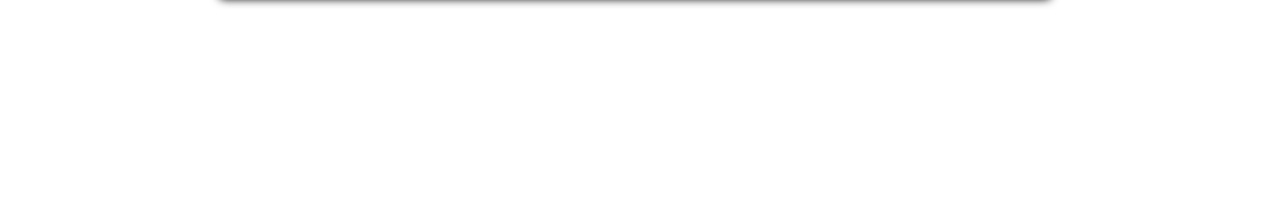
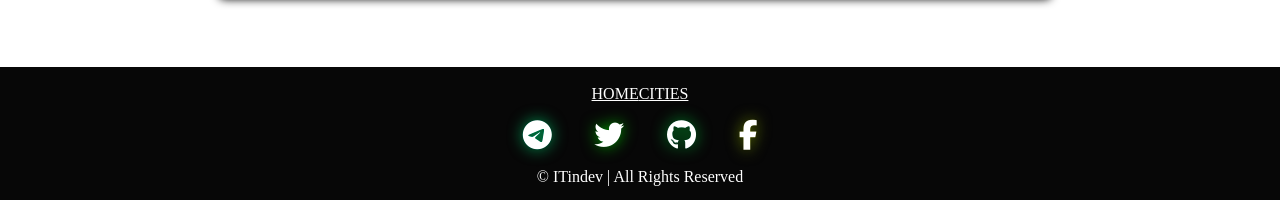
Before and after one commit to bk-sin/ITinDev, a React (Create React App) app in the folder frontend/: page /signup in a window 1280 px wide. Shown: the part 597-797 px from the top of the page. Built offline with nearby package versions, Linux system fonts and the light colour scheme; no server answers.

Commit message:
feat: new components and style

```diff
--- a/frontend/public/index.html
+++ b/frontend/public/index.html
@@ -19,5 +19,6 @@
   <div id="root"></div>
 
 </body>
+<script src="https://kit.fontawesome.com/a2448c32d9.js" crossorigin="anonymous"></script>
 
 </html>
--- /dev/null
+++ b/frontend/src/components/Footer.js
@@ -0,0 +1,25 @@
+import React from 'react';
+import { Nav } from 'react-bootstrap';
+import { Link } from "react-router-dom";
+
+function Footer() {
+    return (
+        <footer>
+            <div className="footer-nav" variant="dark">
+            <div className="links-nav">
+                <Nav.Link  as={Link} to={"/"}  className="link-nav">Home</Nav.Link>
+                <Nav.Link as={Link} to={"/Cities"} className="link-nav">Cities</Nav.Link>
+            </div>
+        </div>
+            <div className="icons-container">
+                <Nav.Link href="/" className="link-social"><i className="fab fa-telegram-plane" id="telegram"></i></Nav.Link>
+                <Nav.Link href="/" className="link-social"><i className="fa fa-twitter" id="twitter"></i></Nav.Link>
+                <Nav.Link href="/" className="link-social"><i className="fab fa-github" id="github"></i></Nav.Link>
+                <Nav.Link href="/" className="link-social"><i className="fab fa-facebook-f" id="facebook"></i></Nav.Link>
+            </div>
+            <p>&copy; ITindev | All Rights Reserved</p>
+        </footer>
+    )
+}
+
+export default Footer
--- /dev/null
+++ b/frontend/src/components/NavBar.js
@@ -0,0 +1,30 @@
+import React from 'react';
+import { Nav, NavDropdown, Navbar } from 'react-bootstrap';
+import { Link } from "react-router-dom";
+// import { useSelector, useDispatch } from 'react-redux';
+// import authActions from '../redux/actions/authActions';
+
+function NavBar() {
+    // const usuario = useSelector(state => state.authReducer.usuario)
+    // const dispatch = useDispatch()
+
+    return (
+        <div lassName="costumBg" variant="dark">
+            {/* <Link to="/" className="logo-container">
+                <img src="/logo-mt.png" alt="MyTinerary Logo"></img>
+            </Link>
+            <Navbar.Collapse id="basic-navbar-nav">
+            <Nav className="me-auto">
+                <Nav.Link href="#home">Home</Nav.Link>
+                <Nav.Link href="#link">Link</Nav.Link>
+                <NavDropdown title={<i className="fas fa-user"></i>} className="link-nav" id="basic-nav-dropdown">
+                <NavDropdown.Item href="#action/3.1">Sign In</NavDropdown.Item>
+                <NavDropdown.Item href="#action/3.2">Sing Up</NavDropdown.Item>
+                </NavDropdown>
+            </Nav>
+            </Navbar.Collapse> */}
+        </div>
+    )
+}
+
+export default NavBar
--- a/frontend/src/css.css
+++ b/frontend/src/css.css
@@ -263,3 +263,115 @@ select::-webkit-scrollbar-thumb{
 
 
 }
+
+/* ESTILO COMPONENTE NAVBAR */
+.costumBg{
+  width: 100vw;
+  min-height: 10vh;
+  background: rgb(0,0,0);
+  background: linear-gradient(180deg, rgba(0,0,0,1) 0%, rgba(0,0,0,0.4962359943977591) 60%, rgba(0,0,0,0) 100%);
+  position: fixed;
+  top: 0;
+  left: 0;
+  z-index: 4;
+  display: flex;
+  flex-flow: row nowrap;
+  justify-content: center;
+  align-items: center;
+}
+
+.logo-container{
+display: flex;
+flex: 0 1 auto;
+padding: 0px 2rem;
+}
+
+.logo-container img{
+width: 30px;
+}
+
+.dropdown-nav{
+
+padding: 0px 2rem;
+display: flex;
+flex: 0 1 auto
+}
+
+.links-nav{
+font-size: 2vh;
+display: flex;
+flex-flow: row nowrap;
+flex: 1 1 100%;
+}
+
+.link-nav{
+color: white !important;
+text-transform: uppercase;
+}
+
+
+.link-nav:hover{
+text-shadow: 0 0 8px white;
+transition: .3s;
+
+}
+
+
+.fa-user{
+font-size: 20px;
+color: white;
+
+}
+
+/* ESTILO COMPONENTE FOOTER */
+
+footer{
+  color: white;
+  display: flex;
+  flex-flow: column nowrap;
+  justify-content: space-evenly;
+  align-items: center;
+  width: 100%;
+  height: 17vh;
+  background: rgb(7,7,7);
+}
+
+.icons-container{
+  display: flex;
+  flex-flow: row wrap;
+  min-width: 25%;
+  justify-content: space-evenly;
+  }
+
+
+#telegram,
+#twitter,
+#github,
+#facebook {
+  font-size: 30px;
+  color: white;
+  border-radius: 3px;
+  animation: animate 3s linear infinite;
+  text-shadow: 0 0 15px #0072ff;
+}
+
+#twitter {
+  animation-delay: 0.3s;
+}
+
+#facebook {
+  animation-delay: 0.7s;
+}
+
+#github {
+  animation-delay: 0.1s;
+}
+
+@keyframes animate {
+  from {
+    filter: hue-rotate(0deg);
+  }
+  to {
+    filter: hue-rotate(360deg);
+  }
+}
--- a/frontend/src/routes/routes.js
+++ b/frontend/src/routes/routes.js
@@ -1,13 +1,19 @@
 import SignIn from "../components/SignIn"
 import SignUp from "../components/SignUp"
 import {Routes, Route} from "react-router-dom"
+import NavBar from "../components/NavBar"
+import Footer from "../components/Footer"
 
 function RoutesManager() {
   return (
+    <>
+    <NavBar/>
     <Routes>
       <Route path="/signin" element={<SignIn />} />
       <Route path="/signup" element={<SignUp />} />
     </Routes>
+    <Footer/>
+    </>
   )
 }
 
```
Also changed, not shown: frontend/package.json (+8 -7 lines), 1 other file (tests, documents, lock files or other folders).
